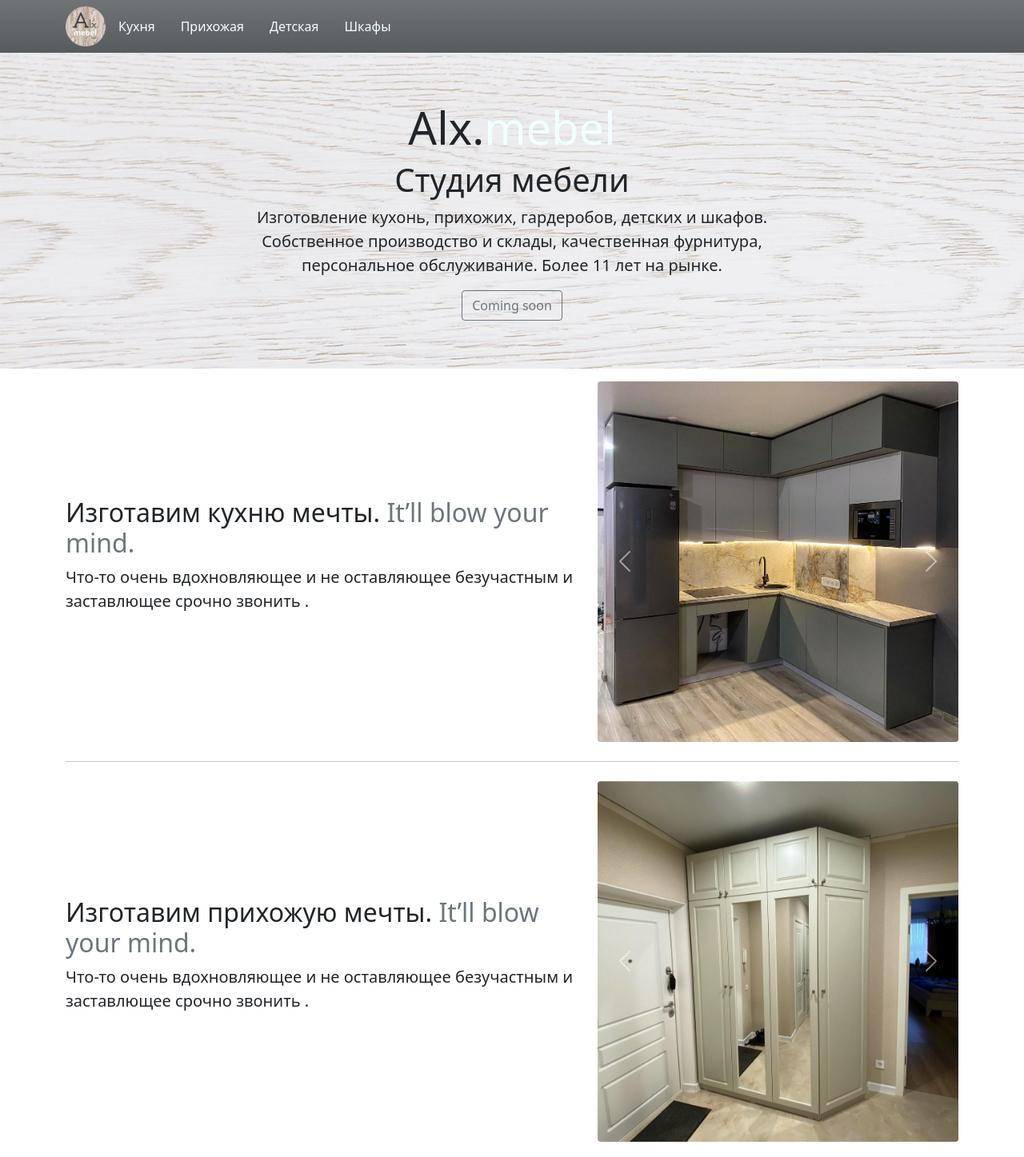
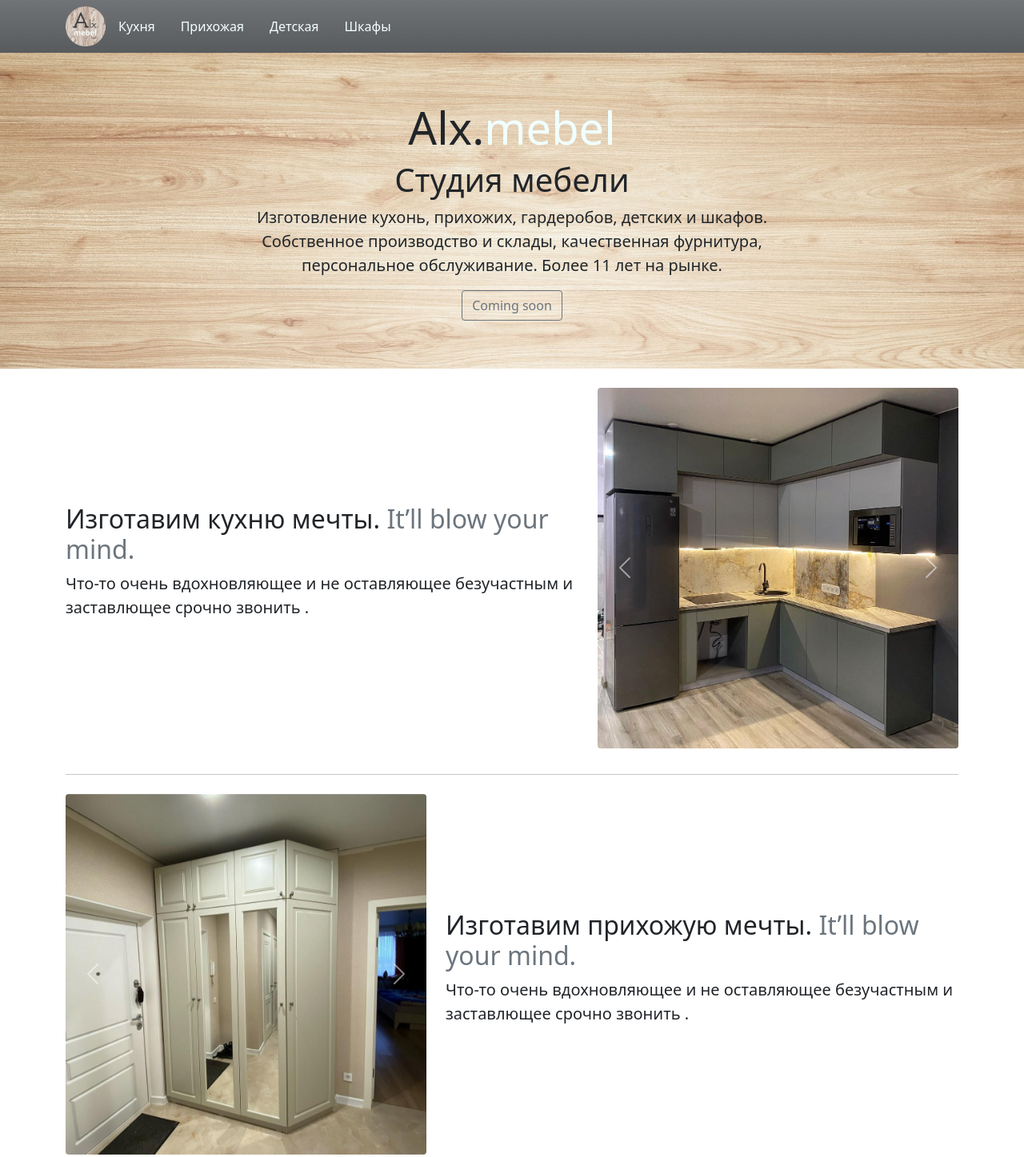
Before and after one commit to alteslo/Alx_Mebel, a plain HTML site: page Landing_alx/index.html in a window 1280 px wide. Shown: the top 1447 px of the page at 80% size. Drawn offline with nearby package versions, Linux system fonts and the light colour scheme.

Commit message:
some fix

```diff
--- a/Landing_alx/css/style.css
+++ b/Landing_alx/css/style.css
@@ -1,5 +1,5 @@
 .wood_bg {
-    background-image: url(/Landing_alx/img/wood-texture-014.jpg);
+    background-image: url(/Landing_alx/img/wood-texture-02.jpg);
     background-size: cover;
 }
 
@@ -9,7 +9,7 @@ a.menu_item {
     text-decoration: none;
   }
 
-  a.menu_item::before {
+a.menu_item::before {
     content: '';
     position: absolute;
     left: 0;
@@ -18,18 +18,17 @@ a.menu_item {
     height: 1.5px;
     background-color: azure;
     transition: all 0.35s ease-out;
-
   }
 
-  a.menu_item:hover:before {
+a.menu_item:hover:before {
     width: 100%;
   }
 
-  .whitext {
+.whitext {
       color: azure;
   }
 
-  .wp_bg {
+.wp_bg {
     background-image: url(/Landing_alx/img/wood_white.jpg);
     background-size: cover;
   }
--- a/Landing_alx/index.html
+++ b/Landing_alx/index.html
@@ -30,7 +30,7 @@
         </header>
     </div>
     <main>
-        <div class="p-3 p-md-1 text-center wp_bg">
+        <div class="p-3 p-md-1 text-center wood_bg">
             <div class="col-md-7 p-lg-5 mx-auto my-2">
                 <h1 class="display-4 fw-normal d-none d-md-block">Alx.<span class="whitext">mebel</span></h1>
                 <h2 class="display-6 fw-normal">Студия мебели</h1>
@@ -44,7 +44,7 @@
         <!-- START THE FEATURETTES -->
         <div class="features_wraper">
             <div class="container py-2">
-                <div class="row py-2 d-flex flex-column flex-md-row justify-content-start align-items-center">
+                <div class="row py-3 d-flex flex-column flex-md-row justify-content-start align-items-center">
                     <div class="col-md-7">
                         <h2 class="">Изготавим кухню мечты. <span class="text-muted">It’ll blow your
                                 mind.</span></h2>
@@ -79,7 +79,7 @@
                 </div>
                 <hr class="featurette-divider">
                 <div class="row py-2 d-flex flex-column flex-md-row justify-content-start align-items-center">
-                    <div class="col-md-7 order-2 order-sm-first">
+                    <div class="col-md-7 order-2">
                         <h2 class="">Изготавим прихожую мечты. <span class="text-muted">It’ll blow your
                                 mind.</span></h2>
                         <p class="lead">Что-то очень вдохновляющее и не оставляющее безучастным и заставлющее срочно
```
Also changed, not shown: Landing_alx/img/wood-texture-02.jpg (added).
